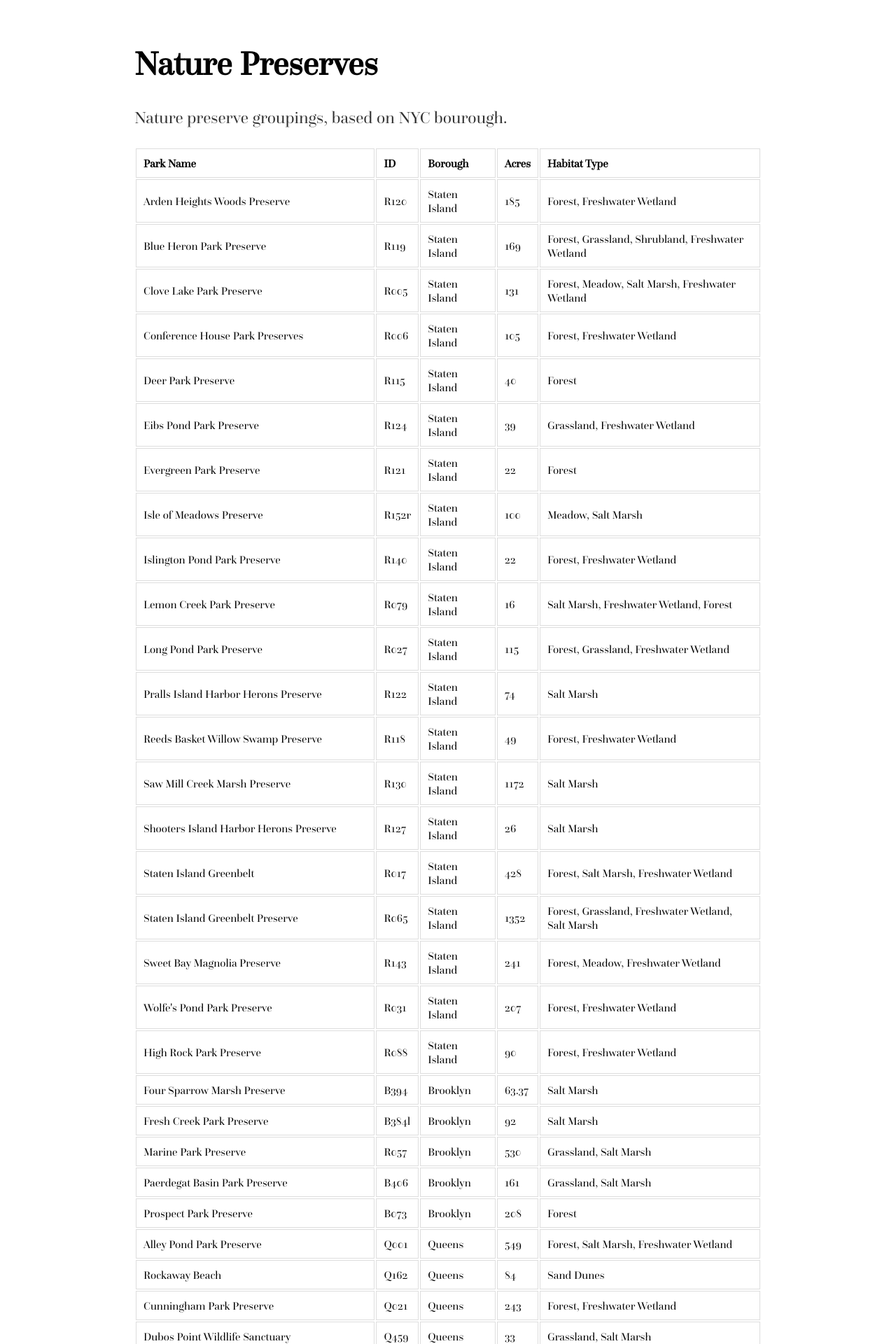
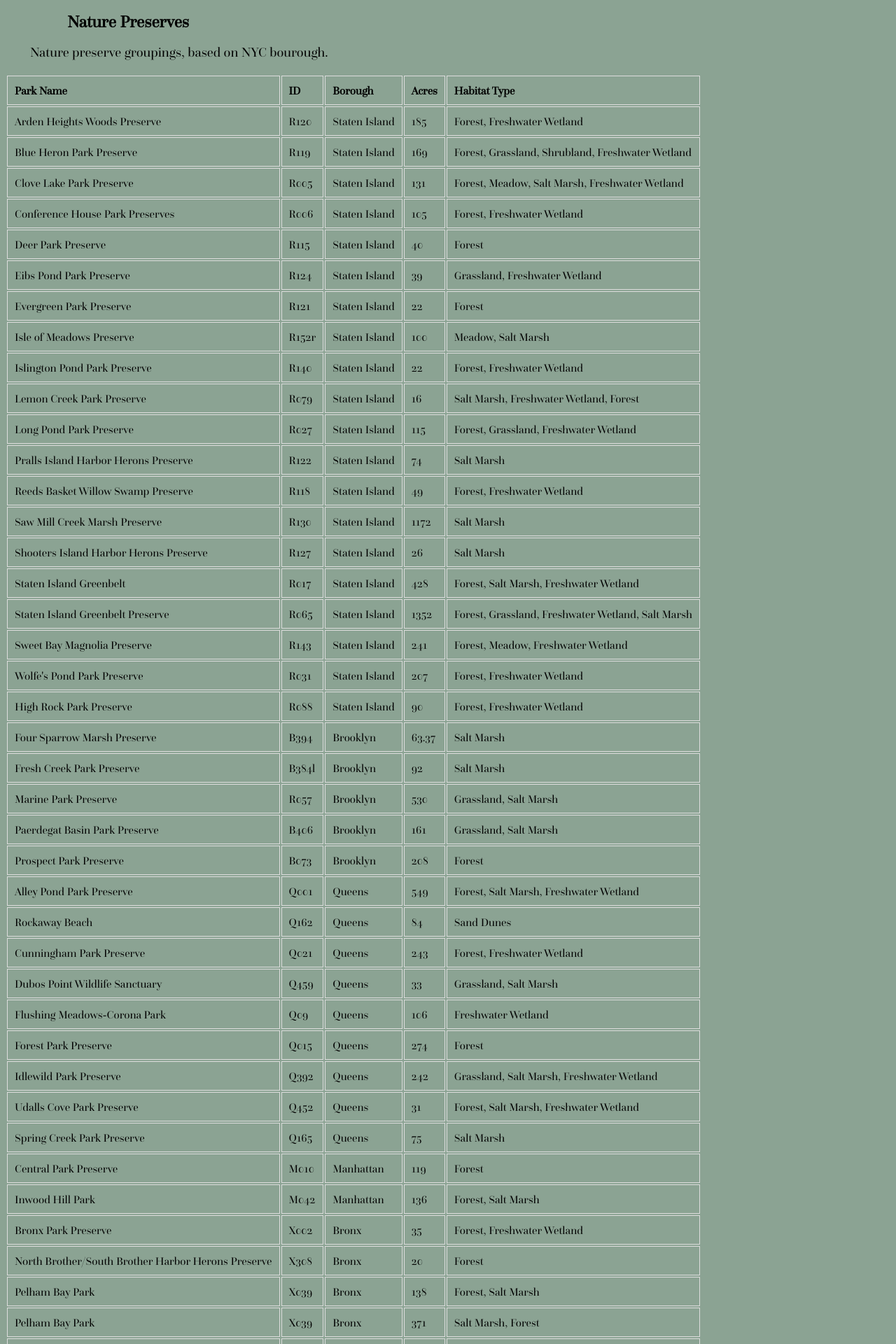
Before and after one commit to annabellamelvin/annabellamelvin.github.io, a Jekyll site: the page Nature_Preserves/nature_table.html, which Jekyll copies as it is, in a window 1280 px wide. Shown: the top 1920 px of the page at 70% size. Built offline with Jekyll 4.4.1, drawn with Linux system fonts in a browser that asks for light colours.

Commit message:
Update nature_table.html

```diff
--- a/Nature_Preserves/nature_table.html
+++ b/Nature_Preserves/nature_table.html
@@ -3,7 +3,7 @@
    <head>
       <meta http-equiv="Content-Type" content="text/html; charset=UTF-8">
       <title>Nature Preserves</title>
-      <link rel="stylesheet" type="text/css" href="https://annabellamelvin.github.io/css/main.css">
+      <link rel="stylesheet" type="text/css" href="https://annabellamelvin.github.io/css/index.css">
    </head>
    <style>
                         @font-face {
```
